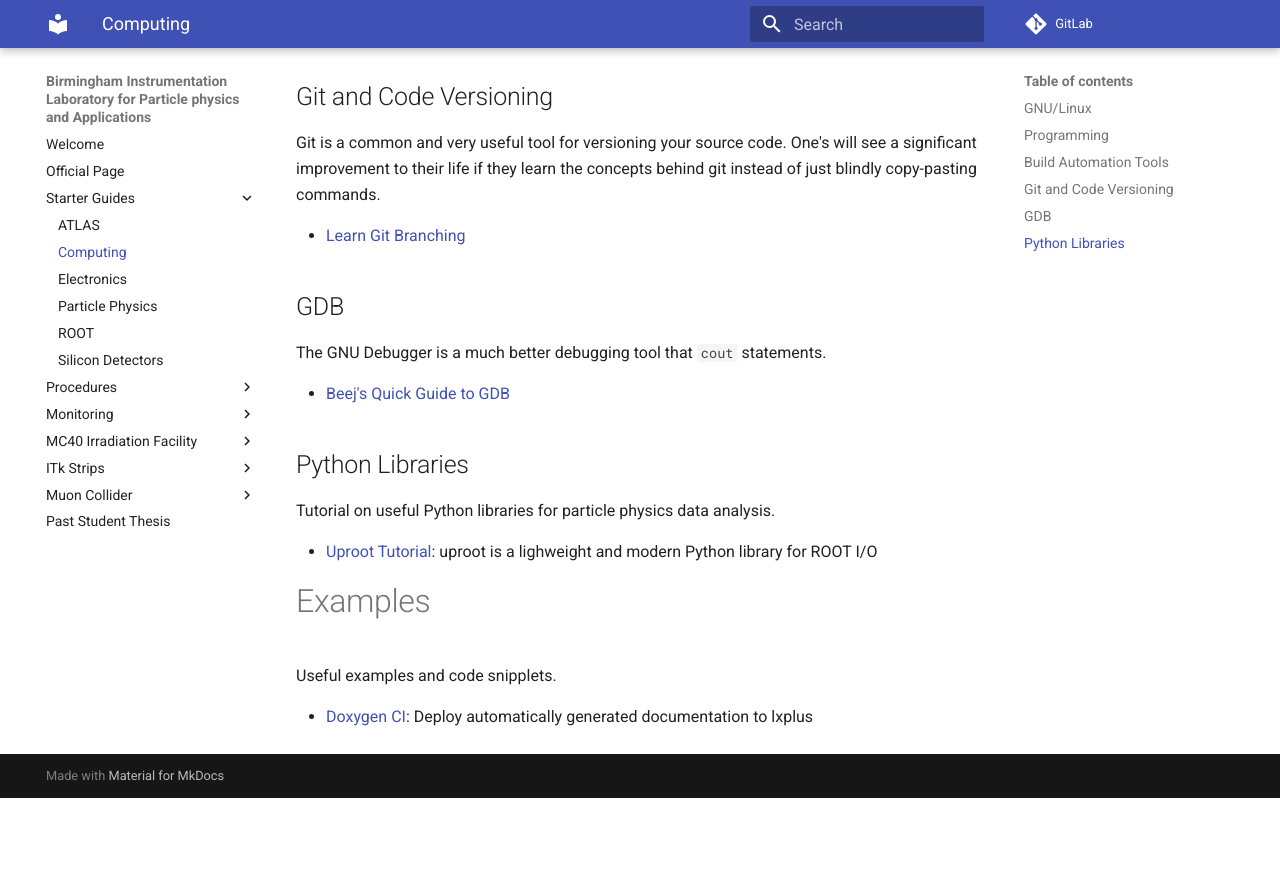
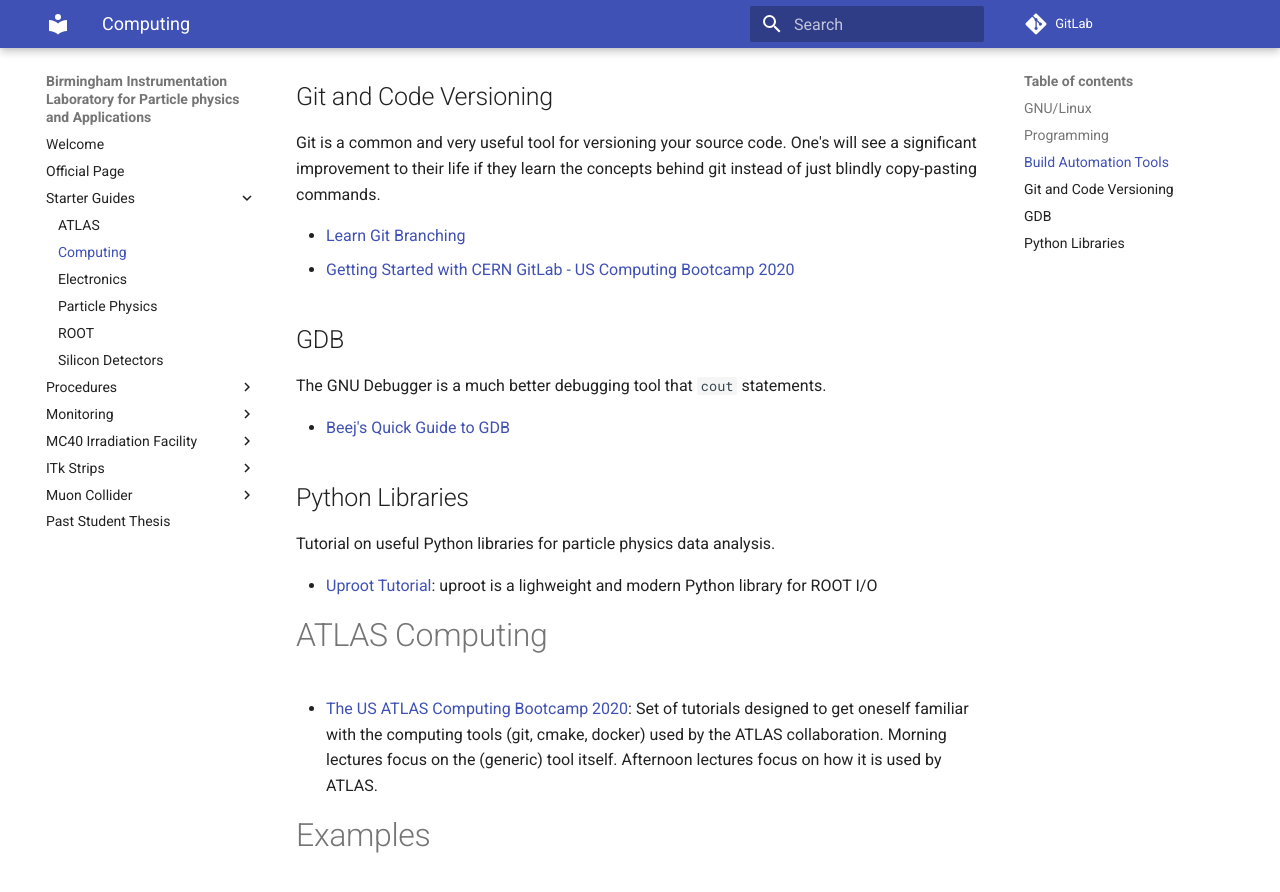
Before and after one commit to BILPAware/wiki, an MkDocs documentation site: the page built from docs/guides/computing.md, in a window 1280 px wide and 900 px high, scrolled down 802 px. Shown: the top 892 px of the window. Built offline with MkDocs 1.6.1 and Material for MkDocs 9.7.7, drawn with Linux system fonts in a browser that asks for light colours; before the commit the page ends 1600 px from its top, so only the background shows below that.

Commit message:
Add ATLAS US Bootcamp links.

```diff
--- a/docs/guides/computing.md
+++ b/docs/guides/computing.md
@@ -21,6 +21,7 @@ Most of our software is designed to be run on a Linux computer. Using it is very
 Git is a common and very useful tool for versioning your source code. One's will see a significant improvement to their life if they learn the concepts behind git instead of just blindly copy-pasting commands.
 
 - [Learn Git Branching](https://learngitbranching.js.org/)
+- [Getting Started with CERN GitLab - US Computing Bootcamp 2020](https://aroepe.github.io/atlas-gitlab/)
 
 ## GDB
 The GNU Debugger is a much better debugging tool that `cout` statements.
@@ -32,6 +33,10 @@ Tutorial on useful Python libraries for particle physics data analysis.
 
 - [Uproot Tutorial](https://masonproffitt.github.io/uproot-tutorial/): uproot is a lighweight and modern Python library for ROOT I/O
 
+# ATLAS Computing
+
+- [The US ATLAS Computing Bootcamp 2020](https://matthewfeickert.github.io/usatlas-computing-bootcamp-2020/): Set of tutorials designed to get oneself familiar with the computing tools (git, cmake, docker) used by the ATLAS collaboration. Morning lectures focus on the (generic) tool itself. Afternoon lectures focus on how it is used by ATLAS.
+
 # Examples
 Useful examples and code snipplets.
 
```
